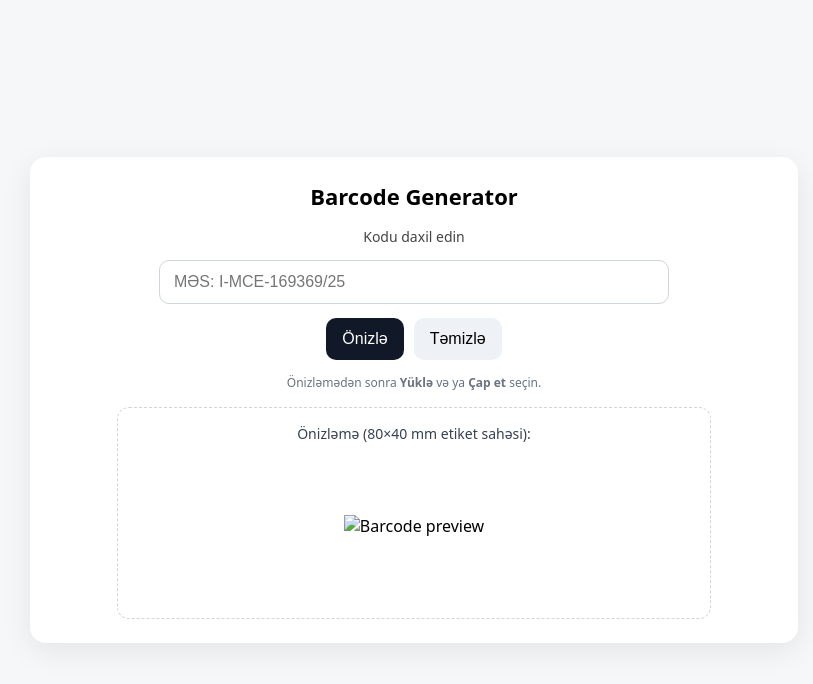
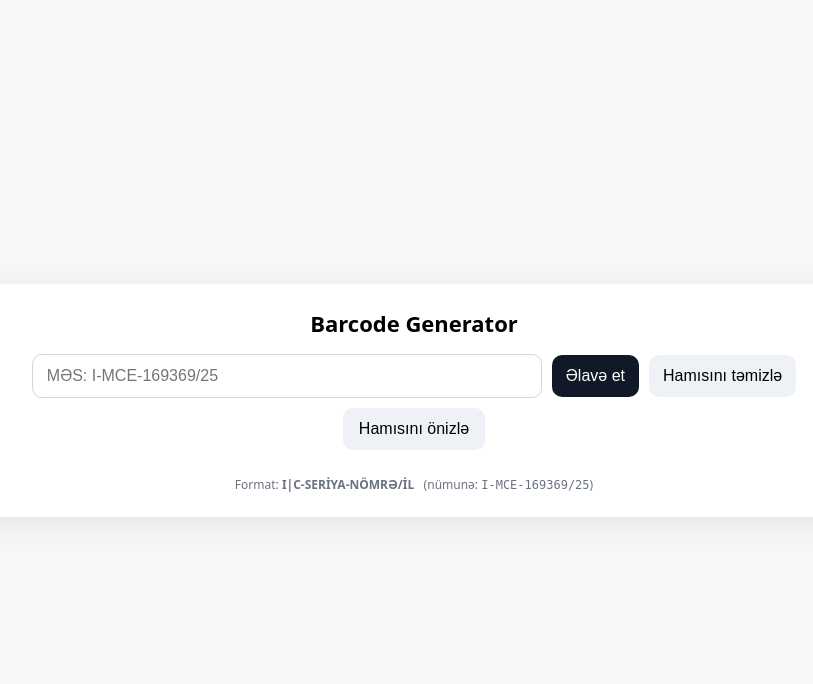
Before and after one commit to HamedIsCool/barcode-api, a FastAPI app: page / in a window 1280 px wide. Shown: the top 684 px of the page, without its empty margins (226-1039 px from the left). Run offline with FastAPI, Linux system fonts and the light colour scheme.

Commit message:
Add one-by-one add with validation, preview grid, remove & print-all

```diff
--- a/app.py
+++ b/app.py
@@ -1,14 +1,15 @@
-# app.py (barcode only + UI at "/")
+# app.py (multi-barcode: preview, download, print single & batch)
 from fastapi import FastAPI, Query, HTTPException, Request
 from fastapi.responses import StreamingResponse, HTMLResponse
 from fastapi.templating import Jinja2Templates
+from typing import List
 import io, re
 from pathlib import Path
 import barcode
 from barcode.writer import ImageWriter
 from PIL import Image
 
-app = FastAPI(title="Barcode API", version="1.0.0")
+app = FastAPI(title="Barcode API", version="1.1.0")
 
 BASE_DIR = Path(__file__).resolve().parent
 BARCODE_DIR = BASE_DIR / "generated" / "barcodes"
@@ -17,17 +18,14 @@
 # Templates
 templates = Jinja2Templates(directory=str(BASE_DIR / "templates"))
 
-# Server-side validation pattern:
 # (I|C)-SERIES(uppercase letters, 1+)-NUMBER(1+ digits)/YY(two digits)
 CODE_PATTERN = re.compile(r'^(I|C)-[A-Z]+-\d+/\d{2}$')
 
 def sanitize(name: str) -> str:
-    """Make a filesystem-safe base filename based on the input code."""
     s = re.sub(r'[^A-Za-z0-9._-]+', '_', name).strip('_')
     return s or "code"
 
 def unique_path(dirpath: Path, base_name: str, ext: str = ".png") -> Path:
-    """Return a unique path: base.png, base-1.png, base-2.png, ..."""
     p = dirpath / f"{base_name}{ext}"
     if not p.exists():
         return p
@@ -43,14 +41,12 @@
     return templates.TemplateResponse("index.html", {"request": request})
 
 def _make_barcode_bytes(data: str) -> tuple[bytes, str]:
-    """Validate, render, save, and return (png_bytes, filename)."""
     data = data.upper().strip()
     if not CODE_PATTERN.match(data):
         raise HTTPException(
             status_code=400,
             detail="Invalid code format. Expected (I|C)-[A-Z]+-<number>/<yy>, e.g. I-MCE-169369/25"
         )
-
     cls = barcode.get_barcode_class('code128')
     bc = cls(data, writer=ImageWriter())
     pil_img: Image.Image = bc.render()
@@ -64,7 +60,7 @@
     pil_img.save(buf, format="PNG")
     return buf.getvalue(), save_path.name
 
-# Preview (inline)
+# SINGLE: preview (inline)
 @app.get("/barcode/preview")
 def barcode_preview(data: str = Query(..., min_length=1, max_length=1024)):
     content, fname = _make_barcode_bytes(data)
@@ -74,7 +70,7 @@
         headers={"Content-Disposition": f'inline; filename="{fname}"'}
     )
 
-# Download (Save As)
+# SINGLE: download (attachment)
 @app.get("/barcode/download")
 def barcode_download(data: str = Query(..., min_length=1, max_length=1024)):
     content, fname = _make_barcode_bytes(data)
@@ -84,7 +80,7 @@
         headers={"Content-Disposition": f'attachment; filename="{fname}"'}
     )
 
-# Dedicated print page (auto-print after image loads)
+# SINGLE: print page
 @app.get("/print", response_class=HTMLResponse)
 def print_page(data: str = Query(..., min_length=1, max_length=1024)):
     data = data.upper().strip()
@@ -110,14 +106,81 @@
 <body>
   <div class="wrap">
     <div class="label">
-      <img id="img" alt="barcode" src="/barcode/preview?data={data}&t={{int(__import__('time').time()*1000)}}" />
+      <img id="img" alt="barcode" />
     </div>
   </div>
   <script>
+    const code = {data!r};
+    const ts = Date.now();
     const img = document.getElementById('img');
+    img.src = `/barcode/preview?data=${{encodeURIComponent(code)}}&t=${{ts}}`;
     function printNow() {{ setTimeout(() => window.print(), 100); }}
     if (img.complete) printNow(); else img.addEventListener('load', printNow);
   </script>
 </body>
 </html>
 """
+
+# BATCH: print multiple labels (one per page)
+@app.get("/print-batch", response_class=HTMLResponse)
+def print_batch(code: List[str] = Query(...)):
+    # Normalize & validate
+    codes, bad = [], []
+    for c in code:
+        cc = (c or "").upper().strip()
+        if not cc:
+            continue
+        if not CODE_PATTERN.match(cc):
+            bad.append(cc)
+        else:
+            codes.append(cc)
+    if not codes:
+        raise HTTPException(400, detail="No valid codes provided.")
+    if bad:
+        raise HTTPException(400, detail=f"Invalid codes: {', '.join(bad)}")
+
+    items_html = "\n".join(
+        f'<div class="sheet"><div class="label"><img class="img" data-code="{c}" alt="barcode {c}" /></div></div>'
+        for c in codes
+    )
+    return f"""
+<!doctype html>
+<html lang="az">
+<head>
+  <meta charset="utf-8" />
+  <title>Çap – {len(codes)} barkod</title>
+  <meta name="viewport" content="width=device-width, initial-scale=1" />
+  <style>
+    :root {{ font-family: system-ui, -apple-system, Segoe UI, Roboto, Arial, sans-serif; }}
+    body {{ margin:0; background:#fff; }}
+    .sheet {{ width:80mm; height:40mm; display:flex; align-items:center; justify-content:center; page-break-after: always; }}
+    .label {{ width:80mm; height:40mm; display:flex; align-items:center; justify-content:center; background:#fff; }}
+    .label img {{ display:block; max-width:100%; max-height:100%; object-fit:contain; image-rendering:crisp-edges; }}
+    .note {{ padding:10px; font-size:12px; color:#374151; }}
+    @media print {{
+      @page {{ size: 80mm 40mm; margin: 0; }}
+      .note {{ display:none; }}
+    }}
+  </style>
+</head>
+<body>
+  <div class="note">Bütün şəkillər yükləndikdən sonra çap pəncərəsi açılacaq…</div>
+  {items_html}
+  <script>
+    const imgs = Array.from(document.querySelectorAll('.img'));
+    const ts = Date.now();
+    let loaded = 0;
+
+    imgs.forEach(img => {{
+      const code = img.getAttribute('data-code');
+      img.src = `/barcode/preview?data=${{encodeURIComponent(code)}}&t=${{ts}}`;
+      const done = () => {{ if (++loaded === imgs.length) setTimeout(() => window.print(), 150); }};
+      if (img.complete) done(); else {{
+        img.addEventListener('load', done);
+        img.addEventListener('error', done);
+      }}
+    }});
+  </script>
+</body>
+</html>
+"""
--- a/templates/index.html
+++ b/templates/index.html
@@ -8,34 +8,35 @@
     :root { font-family: system-ui, -apple-system, Segoe UI, Roboto, Arial, sans-serif; }
 
     body { display:flex; align-items:center; justify-content:center; min-height:100vh; background:#f6f7f9; margin:0; }
-    .card { background:#fff; padding:24px; border-radius:16px; box-shadow:0 8px 30px rgba(0,0,0,.08); width:min(720px, 94vw); text-align:center; }
+    .card { background:#fff; padding:24px; border-radius:16px; box-shadow:0 8px 30px rgba(0,0,0,.08); width:min(900px, 96vw); text-align:center; }
     h1 { margin:0 0 16px; font-size:22px; }
 
-    form { display:flex; flex-direction:column; align-items:center; gap:14px; }
-    label { font-size:14px; color:#444; }
-    input[type="text"] { width:100%; max-width:480px; padding:12px 14px; border:1px solid #d0d5dd; border-radius:10px; font-size:16px; text-transform:uppercase; }
-    .row { display:flex; gap:10px; justify-content:center; width:100%; flex-wrap:wrap; }
+    .row { display:flex; gap:10px; justify-content:center; width:100%; flex-wrap:wrap; margin-top:10px; }
     button, .linkbtn { padding:12px 16px; border:0; border-radius:10px; font-size:16px; cursor:pointer; text-decoration:none; display:inline-block; }
     .primary { background:#111827; color:#fff; }
     .ghost   { background:#eef2f7; }
     .hint  { color:#6b7280; font-size:12px; }
-    .error { color:#b91c1c; font-size:13px; line-height:1.3; }
+    .error { color:#b91c1c; font-size:13px; line-height:1.3; white-space:pre-wrap; }
+    .ok    { color:#065f46; font-size:13px; }
     .hidden { display:none; }
 
-    .preview-wrap { margin-top:16px; display:flex; justify-content:center; }
-    .preview-card { background:#fff; border:1px dashed #d1d5db; border-radius:12px; padding:16px; width:min(560px, 92vw); }
-    .preview-title { font-size:14px; color:#374151; margin:0 0 8px; }
-    .label { display:flex; align-items:center; justify-content:center; width:80mm; height:40mm; background:#fff; margin:0 auto; }
-    .label img { display:block; max-width:100%; max-height:100%; object-fit:contain; image-rendering: crisp-edges; }
+    /* input line */
+    .inputline { display:flex; gap:10px; align-items:center; justify-content:center; flex-wrap:wrap; }
+    .inputline input[type="text"] { width:100%; max-width:480px; padding:12px 14px; border:1px solid #d0d5dd; border-radius:10px; font-size:16px; text-transform:uppercase; }
+    .mini { padding:12px 14px; }
+
+    /* preview grid */
+    .grid { display:grid; grid-template-columns: repeat(auto-fill, minmax(240px, 1fr)); gap:12px; width:100%; max-width:860px; margin:16px auto 0; }
+    .cardlet { background:#fff; border:1px dashed #d1d5db; border-radius:12px; padding:10px; position:relative; }
+    .remove { position:absolute; top:6px; right:6px; background:#fee2e2; border:0; border-radius:8px; padding:4px 8px; cursor:pointer; font-size:12px; }
+    .label-sm { width:240px; height:120px; margin:0 auto; display:flex; align-items:center; justify-content:center; background:#fff; }
+    .label-sm img { display:block; max-width:100%; max-height:100%; object-fit:contain; image-rendering: crisp-edges; }
+    .codecap { font-size:12px; color:#374151; margin-top:6px; word-break:break-word; }
 
     @media print {
       @page { size: 80mm 40mm; margin: 0; }
       body { margin: 0; }
-      .card, .row, form, .hint, .error, .preview-title { display: none !important; }
-      .preview-wrap, .preview-card, .label, .label img {
-        display:block !important; border:0 !important; padding:0 !important; margin:0 auto !important;
-      }
-      * { -webkit-print-color-adjust: exact; print-color-adjust: exact; }
+      .card, .row, .hint, .error, .ok, .grid { display: none !important; }
     }
   </style>
 </head>
@@ -43,86 +44,144 @@
   <div class="card">
     <h1>Barcode Generator</h1>
 
-    <form id="form" novalidate>
-      <label for="code">Kodu daxil edin</label>
-      <input id="code" type="text" placeholder="məs: I-MCE-169369/25" required />
-      <div id="err" class="error hidden" aria-live="polite">
-        Format uyğun deyil. Düzgün format: <strong>I|C-SERİYA-NÖMRƏ/İL</strong><br/>
-        Nümunələr: <code>I-MCE-169369/25</code>, <code>C-MIP-1/24</code>, <code>I-MCGE-987654321/25</code>
-      </div>
+    <!-- Add one-by-one -->
+    <div class="inputline">
+      <input id="code" type="text" placeholder="məs: I-MCE-169369/25" />
+      <button id="addBtn" class="primary mini" type="button">Əlavə et</button>
+      <button id="clearAll" class="ghost mini" type="button">Hamısını təmizlə</button>
+    </div>
 
-      <div class="row">
-        <button class="primary" type="submit">Önizlə</button>
-        <a id="download" class="linkbtn ghost hidden" href="#" download>Yüklə (PNG)</a>
-        <button id="printBtn" class="ghost hidden" type="button">Çap et</button>
-        <button class="ghost" type="button" id="clear">Təmizlə</button>
-      </div>
+    <div id="err" class="error hidden" aria-live="polite"></div>
+    <div id="ok" class="ok hidden"></div>
 
-      <div class="hint">Önizləmədən sonra <strong>Yüklə</strong> və ya <strong>Çap et</strong> seçin.</div>
-    </form>
+    <div class="row">
+      <button id="previewAll" class="ghost" type="button">Hamısını önizlə</button>
+      <button id="printAll" class="ghost hidden" type="button">Hamısını çap et</button>
+    </div>
 
-    <div class="preview-wrap hidden" id="previewWrap">
-      <div class="preview-card">
-        <p class="preview-title">Önizləmə (80×40&nbsp;mm etiket sahəsi):</p>
-        <div class="label">
-          <img id="previewImg" alt="Barcode preview" />
-        </div>
-      </div>
+    <div id="grid" class="grid hidden"></div>
+
+    <div class="hint" style="margin-top:10px">
+      Format: <strong>I|C-SERİYA-NÖMRƏ/İL</strong> &nbsp; (nümunə: <code>I-MCE-169369/25</code>)
     </div>
   </div>
 
   <script>
-    const form        = document.getElementById('form');
-    const codeInput   = document.getElementById('code');
-    const errBox      = document.getElementById('err');
-    const preview     = document.getElementById('previewImg');
-    const previewWrap = document.getElementById('previewWrap');
-    const dlLink      = document.getElementById('download');
-    const printBtn    = document.getElementById('printBtn');
+    const input   = document.getElementById('code');
+    const addBtn  = document.getElementById('addBtn');
+    const clearAll= document.getElementById('clearAll');
+    const previewAllBtn = document.getElementById('previewAll');
+    const printAllBtn   = document.getElementById('printAll');
+    const errBox  = document.getElementById('err');
+    const okBox   = document.getElementById('ok');
+    const grid    = document.getElementById('grid');
 
     const pattern = /^(I|C)-[A-Z]+-\d+\/\d{2}$/;
+    let codes = [];
 
-    codeInput.addEventListener('input', () => {
-      codeInput.value = codeInput.value.toUpperCase();
-      validate();
+    function showError(msg) {
+      errBox.textContent = msg;
+      errBox.classList.remove('hidden');
+      okBox.classList.add('hidden');
+    }
+    function clearError() {
+      errBox.classList.add('hidden');
+      errBox.textContent = "";
+    }
+    function showOk(msg) {
+      okBox.textContent = msg;
+      okBox.classList.remove('hidden');
+    }
+    function renderGrid() {
+      if (codes.length === 0) {
+        grid.innerHTML = "";
+        grid.classList.add('hidden');
+        printAllBtn.classList.add('hidden');
+        return;
+      }
+      const ts = Date.now();
+      grid.innerHTML = codes.map(c => `
+        <div class="cardlet" data-code="${c}">
+          <button class="remove" title="Sil" type="button">Sil</button>
+          <div class="label-sm">
+            <img alt="barcode ${c}" src="/barcode/preview?data=${encodeURIComponent(c)}&t=${ts}">
+          </div>
+          <div class="codecap">${c}</div>
+        </div>
+      `).join("");
+      grid.classList.remove('hidden');
+      printAllBtn.classList.remove('hidden');
+
+      // wire remove buttons
+      grid.querySelectorAll('.remove').forEach(btn => {
+        btn.addEventListener('click', () => {
+          const code = btn.closest('.cardlet').getAttribute('data-code');
+          codes = codes.filter(x => x !== code);
+          showOk(`${code} siyahıdan silindi. (${codes.length} kod)`);
+          renderGrid();
+        });
+      });
+    }
+
+    function addCode(raw) {
+      const v = (raw || "").toUpperCase().trim();
+      if (!v) { showError("Kod boş ola bilməz."); return; }
+      if (!pattern.test(v)) {
+        showError("Kod formatı yanlışdır. Nümunə: I-MCE-169369/25");
+        return;
+      }
+      if (codes.includes(v)) {
+        showError("Bu kod artıq siyahıya əlavə edilib.");
+        return;
+      }
+      codes.push(v);
+      clearError();
+      showOk(`${v} əlavə olundu. (${codes.length} kod)`);
+      input.value = "";
+      input.focus();
+      renderGrid();
+    }
+
+    // Add button
+    addBtn.addEventListener('click', () => addCode(input.value));
+
+    // Enter to add
+    input.addEventListener('keydown', (e) => {
+      if (e.key === 'Enter') {
+        e.preventDefault();
+        addCode(input.value);
+      }
     });
 
-    function validate() {
-      const v = codeInput.value.trim();
-      const ok = pattern.test(v);
-      if (!v) { errBox.classList.add('hidden'); return false; }
-      if (!ok) errBox.classList.remove('hidden'); else errBox.classList.add('hidden');
-      return ok;
-    }
-
-    form.addEventListener('submit', (e) => {
-      e.preventDefault();
-      const v = codeInput.value.trim().toUpperCase();
-      if (!validate()) { codeInput.focus(); return; }
-
-      const ts = Date.now();
-      const previewURL  = `/barcode/preview?data=${encodeURIComponent(v)}&t=${ts}`;
-      const downloadURL = `/barcode/download?data=${encodeURIComponent(v)}&t=${ts}`;
-
-      // Show preview + enable download
-      preview.src = previewURL;
-      previewWrap.classList.remove('hidden');
-      dlLink.href = downloadURL;
-      dlLink.classList.remove('hidden');
-
-      // Print opens a dedicated page that auto-prints
-      printBtn.onclick = () => window.open(`/print?data=${encodeURIComponent(v)}`, "_blank");
-      printBtn.classList.remove('hidden');
+    // Preview all
+    previewAllBtn.addEventListener('click', () => {
+      if (codes.length === 0) {
+        showError("Heç bir kod əlavə edilməyib.");
+        return;
+      }
+      clearError();
+      showOk(`${codes.length} kod üçün önizləmə göstərilir.`);
+      renderGrid();
     });
 
-    document.getElementById('clear').addEventListener('click', () => {
-      codeInput.value = "";
-      errBox.classList.add('hidden');
-      preview.src = "";
-      previewWrap.classList.add('hidden');
-      dlLink.classList.add('hidden');
-      printBtn.classList.add('hidden');
-      codeInput.focus();
+    // Print all
+    printAllBtn.addEventListener('click', () => {
+      if (codes.length === 0) {
+        showError("Çap üçün heç bir kod yoxdur.");
+        return;
+      }
+      const qs = codes.map(c => `code=${encodeURIComponent(c)}`).join('&');
+      window.open(`/print-batch?${qs}`, "_blank");
+    });
+
+    // Clear all
+    clearAll.addEventListener('click', () => {
+      codes = [];
+      input.value = "";
+      clearError();
+      okBox.classList.add('hidden');
+      renderGrid();
+      input.focus();
     });
   </script>
 </body>
```
